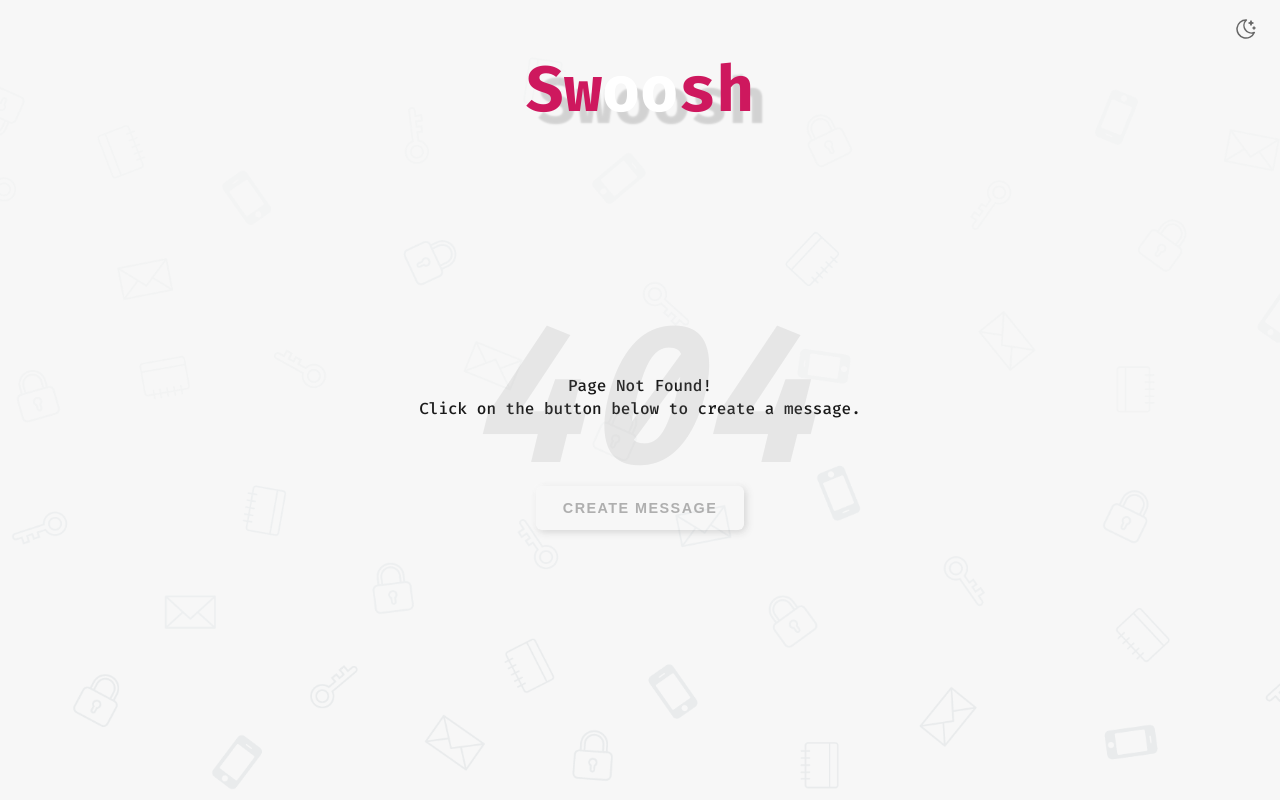
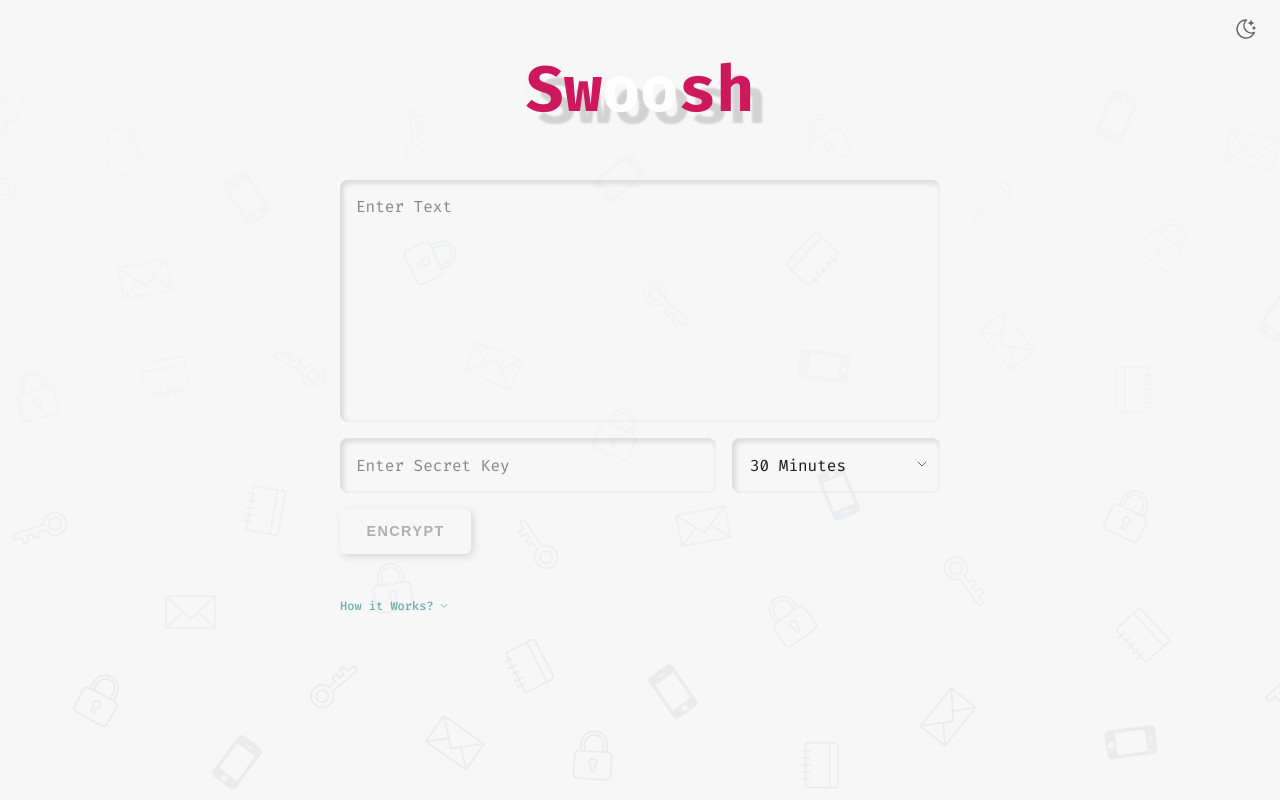
Before and after one commit to singlarobin/text-encryptor, a React (Create React App) app: page / in a window 1280 px wide. Before the commit this address had no page. Built offline with nearby package versions, Linux system fonts and the light colour scheme.

Commit message:
route path updated

```diff
--- a/src/components/constants/index.js
+++ b/src/components/constants/index.js
@@ -4,7 +4,8 @@ const MESSAGE_API_URI_PROD = 'https://swoosh-server.herokuapp.com/api/v1/message
 
 const MESSAGE_API_URL = process.env.NODE_ENV === 'development' ? MESSAGE_API_URI_DEV : MESSAGE_API_URI_PROD;
 
-const HOMEPAGE_PATH = '/text-encryptor';
+// const HOMEPAGE_PATH = '/text-encryptor';
+const HOMEPAGE_PATH = '/';
 
 const TIME_UNIT = Object.freeze({
     MINUTE: 'Minute',
--- a/src/components/router/index.js
+++ b/src/components/router/index.js
@@ -1,4 +1,4 @@
-import { BrowserRouter as Router, Switch, Route } from 'react-router-dom';
+import { HashRouter as Router, Switch, Route } from 'react-router-dom';
 import Header from '../header';
 import Generate from '../generate';
 import Message from '../message';
@@ -8,8 +8,8 @@ const Routing = () => {
     return <Router>
         <Header />
         <Switch>
-            <Route exact path='/text-encryptor/' component={Generate} />
-            <Route exact path='/text-encryptor/messages/:id' component={Message} />
+            <Route exact path='/' component={Generate} />
+            <Route exact path='/messages/:id' component={Message} />
             <Route path='*' component={ErrorPage} />
         </Switch>
     </Router>;
```
